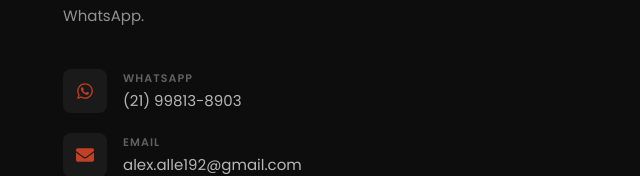
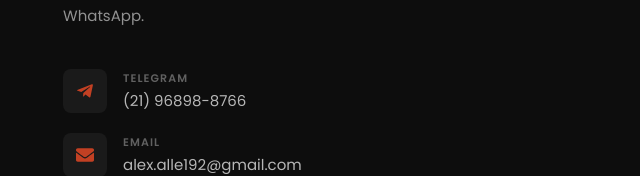
Before and after one commit to MessiahDev/novo-portifolio, a React (Vite) app: page / in a window 1280 px wide. Shown: the part 6190-6366 px from the top of the page, without its empty margins (447-1087 px from the left). Built offline with nearby package versions, Linux system fonts and the light colour scheme.

Commit message:
fix: remover informações de contato do WhatsApp do componente Contato

```diff
--- a/src/constants/contato.js
+++ b/src/constants/contato.js
@@ -1,11 +1,15 @@
-import { FaWhatsapp, FaEnvelope, FaLinkedinIn } from "react-icons/fa"
-
 export const CONTATO_INFO = [
+    // {
+    //     icon: "FaWhatsapp",
+    //     label: "WHATSAPP",
+    //     valor: "(21) 99813-8903",
+    //     href: "https://wa.me/5521998138903",
+    // },
     {
-        icon: "FaWhatsapp",
-        label: "WHATSAPP",
-        valor: "(21) 99813-8903",
-        href: "https://wa.me/5521998138903",
+        icon: "FaTelegramPlane",
+        label: "TELEGRAM",
+        valor: "(21) 96898-8766",
+        href: "https://telegram.me/messiasalex",
     },
     {
         icon: "FaEnvelope",
--- a/src/pages/Contato/Contato.jsx
+++ b/src/pages/Contato/Contato.jsx
@@ -1,4 +1,4 @@
-import { FaWhatsapp, FaEnvelope, FaLinkedinIn } from "react-icons/fa"
+import { FaTelegramPlane, FaEnvelope, FaLinkedinIn } from "react-icons/fa"
 import { useAnalytics } from "../../hooks/useAnalytics"
 import SectionTitle from "../../components/SectionTitle/SectionTitle"
 import { CONTATO_INFO } from "../../constants/contato"
@@ -6,7 +6,8 @@ import { useReveal } from "../../hooks/useReveal"
 import "./Contato.css"
 
 const ICON_MAP = {
-    FaWhatsapp: <FaWhatsapp />,
+    // FaWhatsapp: <FaWhatsapp />,
+    FaTelegramPlane: <FaTelegramPlane />,
     FaEnvelope: <FaEnvelope />,
     FaLinkedinIn: <FaLinkedinIn />,
 }
```
